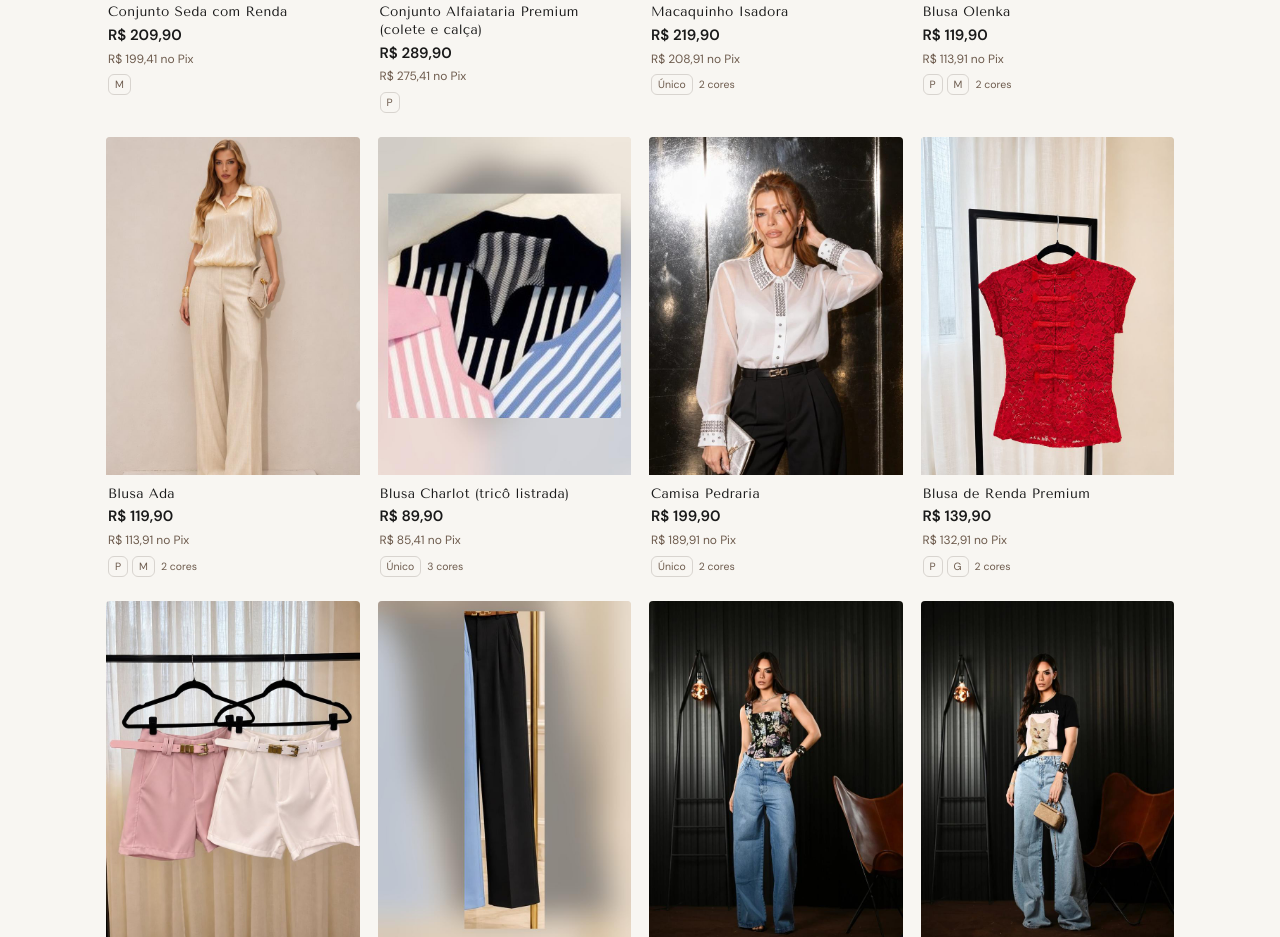
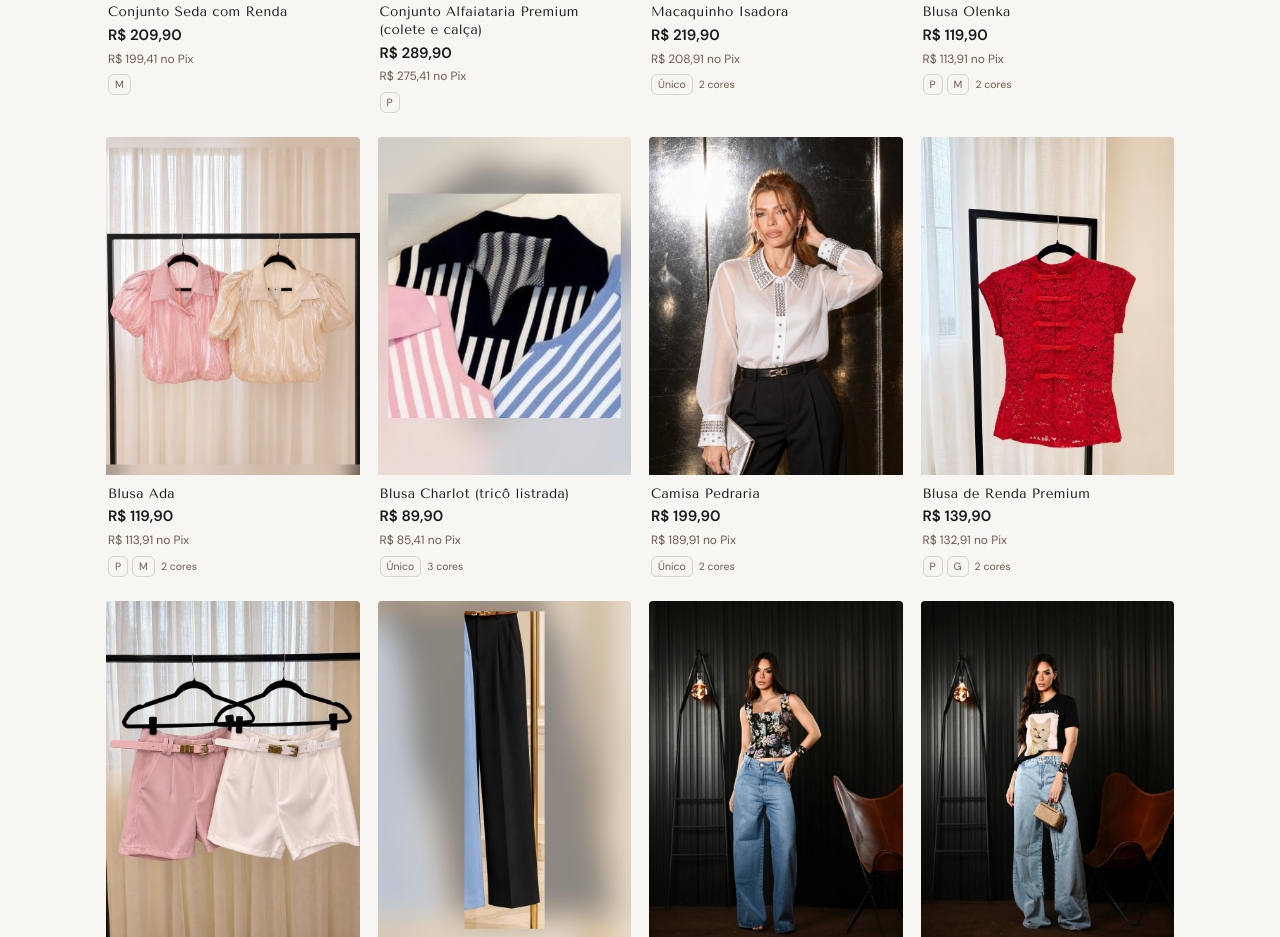
Before and after one commit to usejl/usejl.github.io, a plain HTML site: page index.html in a window 1280 px wide. Shown: the part 1898-2835 px from the top of the page. Drawn offline with nearby package versions, Linux system fonts and the light colour scheme.

Commit message:
Blusa Ada com foto própria

```diff
--- a/index.html
+++ b/index.html
@@ -268,7 +268,7 @@ const PRODUTOS = [
   {codigo: "JL015", nome: "Conjunto Alfaiataria Saia Pregueada", categoria: "Conjuntos", preco: 289.9, pix: 275.41, parcela: 96.63, precoAntigo: null, descricao: "Alfaiataria com saia pregueada. Tamanho único (veste do P ao G).", variantes: [{"cor": "Preto", "tam": "U", "qtd": 1}], fotos: {"Preto": ["jl015-preto-p1.jpg"]}, gerais: [], novo: false, status: "disponivel"},
   {codigo: "JL016", nome: "Macaquinho Isadora", categoria: "Macaquinho", preco: 219.9, pix: 208.91, parcela: 73.3, precoAntigo: null, descricao: "", variantes: [{"cor": "Vermelho", "tam": "U", "qtd": 1}, {"cor": "Branco", "tam": "U", "qtd": 1}], fotos: {"Vermelho": ["propria-08.jpg", "propria-09.jpg"], "Branco": ["propria-10.jpg", "propria-11.jpg", "propria-08.jpg"]}, gerais: [], novo: false, status: "disponivel"},
   {codigo: "JL017", nome: "Blusa Olenka", categoria: "Blusas", preco: 119.9, pix: 113.91, parcela: 39.97, precoAntigo: null, descricao: "", variantes: [{"cor": "Amarelo", "tam": "M", "qtd": 1}, {"cor": "Rosa", "tam": "P", "qtd": 1}], fotos: {"Amarelo": ["propria-25.jpg", "propria-26.jpg"], "Rosa": ["propria-25.jpg", "propria-26.jpg"]}, gerais: [], novo: false, status: "disponivel"},
-  {codigo: "JL018", nome: "Blusa Ada", categoria: "Blusas", preco: 119.9, pix: 113.91, parcela: 39.97, precoAntigo: null, descricao: "", variantes: [{"cor": "Nude", "tam": "M", "qtd": 1}, {"cor": "Rosa", "tam": "P", "qtd": 1}], fotos: {"Nude": ["jl018-nude-1.jpg", "jl018-nude-2.jpg"], "Rosa": ["jl018-rosa-1.jpg"]}, gerais: ["jl018-geral-1.jpg"], novo: false, status: "disponivel"},
+  {codigo: "JL018", nome: "Blusa Ada", categoria: "Blusas", preco: 119.9, pix: 113.91, parcela: 39.97, precoAntigo: null, descricao: "", variantes: [{"cor": "Nude", "tam": "M", "qtd": 1}, {"cor": "Rosa", "tam": "P", "qtd": 1}], fotos: {"Nude": ["propria-67.jpg"], "Rosa": ["propria-67.jpg"]}, gerais: [], novo: false, status: "disponivel"},
   {codigo: "JL019", nome: "Blusa Charlot (tricô listrada)", categoria: "Blusas", preco: 89.9, pix: 85.41, parcela: 29.97, precoAntigo: null, descricao: "Tricô listrado. Tamanho único.", variantes: [{"cor": "Preto", "tam": "U", "qtd": 1}, {"cor": "Azul", "tam": "U", "qtd": 1}, {"cor": "Rosa", "tam": "U", "qtd": 1}], fotos: {"Preto": ["jl019-preto-1.jpg"], "Azul": ["jl019-azul-1.jpg"], "Rosa": ["jl019-rosa-1.jpg"]}, gerais: ["jl019-geral-1.jpg"], novo: false, status: "disponivel"},
   {codigo: "JL020", nome: "Camisa Pedraria", categoria: "Blusas", preco: 199.9, pix: 189.91, parcela: 66.63, precoAntigo: null, descricao: "Organza com pedraria. Tamanho único (veste do P ao G).", variantes: [{"cor": "Branco", "tam": "U", "qtd": 1}, {"cor": "Preto", "tam": "U", "qtd": 1}], fotos: {"Branco": ["jl020-branco-1.jpg", "jl020-branco-2.jpg"], "Preto": []}, gerais: [], novo: false, status: "disponivel"},
   {codigo: "JL021", nome: "Short Ester", categoria: "Calças & Saias", preco: 129.9, pix: 123.41, parcela: 43.3, precoAntigo: null, descricao: "", variantes: [{"cor": "Branco", "tam": "M", "qtd": 1}, {"cor": "Rose", "tam": "P", "qtd": 1}], fotos: {"Branco": ["propria-22.jpg", "propria-23.jpg", "propria-24.jpg"], "Rose": ["propria-22.jpg", "propria-24.jpg"]}, gerais: [], novo: false, status: "disponivel"},
```
